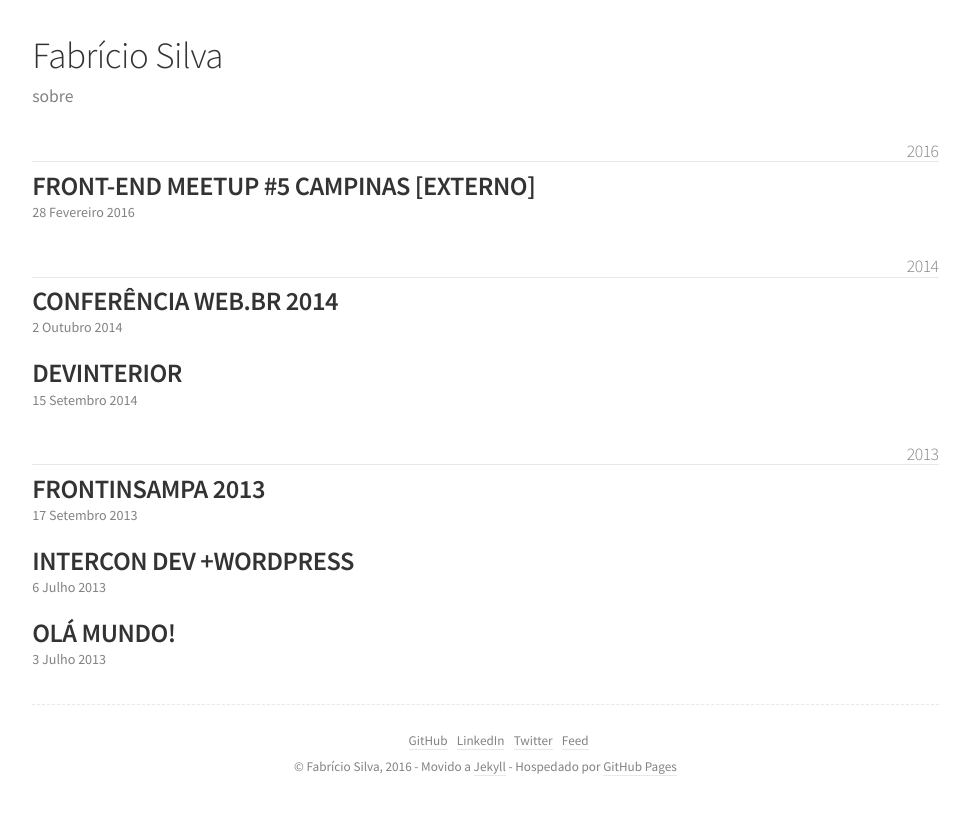
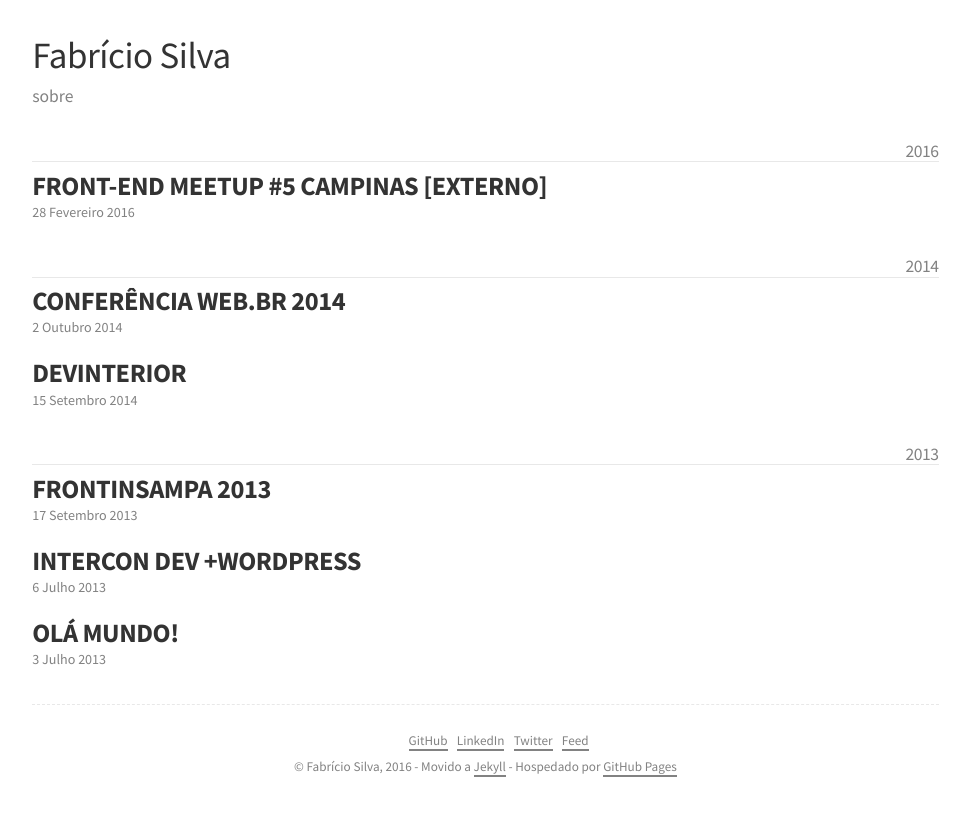
Before and after one commit to fabriciofmsilva/fabriciofmsilva.github.io, a Jekyll site: the page built from index.html, in a window 1280 px wide. Shown: the top 816 px of the page, without its empty margins (159-1129 px from the left). Built offline with Jekyll 4.4.1, drawn with Linux system fonts in a browser that asks for light colours.

Commit message:
Updated layout, new favicon, new images, fine ajustes on post

```diff
--- a/_includes/head.html
+++ b/_includes/head.html
@@ -20,6 +20,6 @@
   <link rel="alternate" type="application/rss+xml" title="{{ site.title }}" href="{{ "/feed.xml" | prepend: site.baseurl | prepend: site.url }}">
   <link rel="shortcut icon" href="/img/favicon.png">
 
-  <link href='http://fonts.googleapis.com/css?family=Source+Sans+Pro:300,400,600' rel='stylesheet' type='text/css'>
+  <link href='http://fonts.googleapis.com/css?family=Source+Sans+Pro:400,700' rel='stylesheet' type='text/css'>
   <link rel="stylesheet" href="{{ "/css/main.css" | prepend: site.baseurl }}">
 </head>
--- a/_sass/_articles.scss
+++ b/_sass/_articles.scss
@@ -65,5 +65,13 @@
       margin-bottom: 1rem;
       font-size: .9rem;
     }
+
+    cite {
+      display: block;
+      font-family: $base-font-family;
+      font-style: normal;
+      font-weight: bold;
+      text-transform: uppercase;
+    }
   }
 }
--- a/_sass/_base.scss
+++ b/_sass/_base.scss
@@ -27,7 +27,7 @@
   max-width: $content-width;
   margin: auto;
   padding: 2rem 2rem 2rem 2.5rem;
-  font-family: "Source Sans Pro", Helvetica, Arial, sans-serif;
+  font-family: $base-font-family;
   color: $text-color;
   background-color: $background-color;
 }
@@ -112,18 +112,16 @@
  * Links
  */
 a {
-  color: $brand-color;
+  color: inherit;
   text-decoration: none;
-  border-bottom: 1px solid $grey-color-light;
+  border-bottom: 2px solid;
 
   &:visited {
-    color: darken($brand-color, 15%);
+    color: inherit;
   }
 
   &:hover {
-    color: $brand-color;
-    border-bottom: 1px solid $brand-color;
-    text-decoration: none;
+    border-bottom-color: lighten($text-color, 25%);
   }
 }
 
```
Also changed, not shown: img/apple-touch-icon.png (deleted), img/favicon.png, img/icon-github.svg (added), img/icon-linkedin.svg (added), img/icon-rss.svg (added), img/icon-twitter.svg (added).
